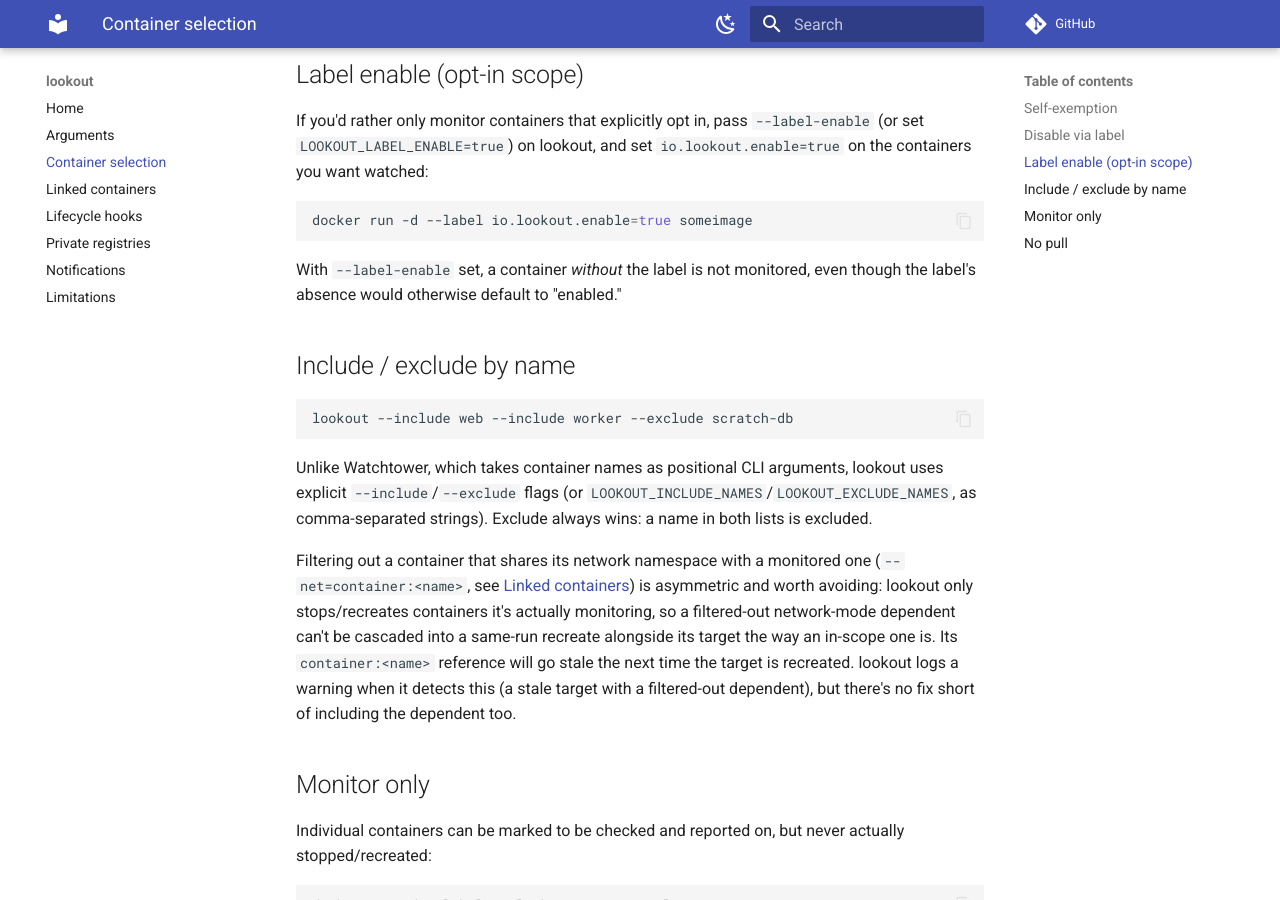
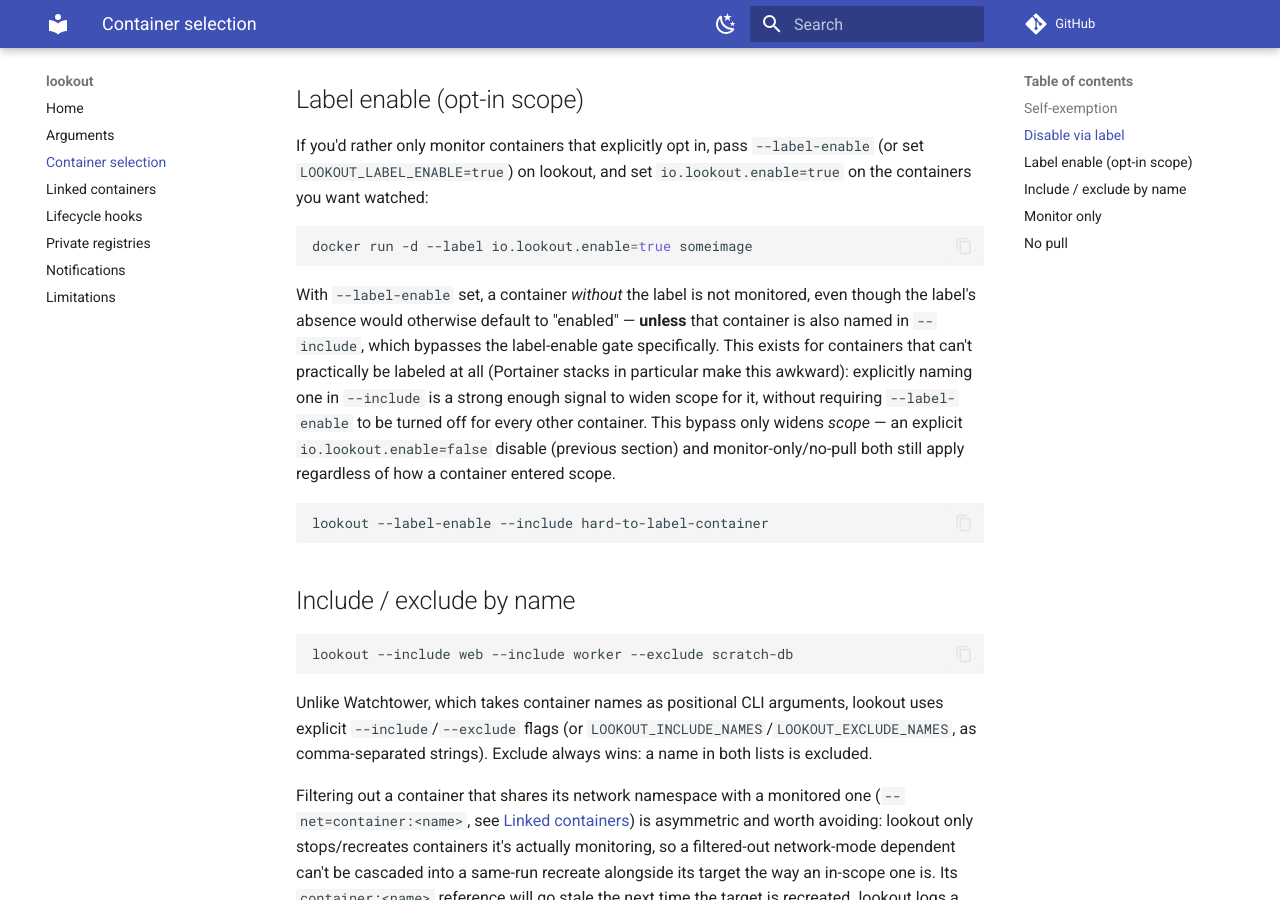
Before and after one commit to garage1118/lookout, an MkDocs documentation site: the page built from docs/container-selection.md, in a window 1280 px wide and 900 px high, scrolled down 1005 px. Built offline with MkDocs 1.6.1 and Material for MkDocs 9.7.7, drawn with Linux system fonts in a browser that asks for light colours; comment, search, counter and statistics services are not loaded; some of the changed text lies outside the part shown.

Commit message:
Document --include/--label-enable precedence and add Unreleased changelog entry

````diff
--- a/docs/container-selection.md
+++ b/docs/container-selection.md
@@ -5,7 +5,8 @@
 
 0. **Self-exemption** — always applies, not configurable. See below.
 1. **Disable via label** — always applies.
-2. **`--label-enable` scope** — off by default; when on, only explicitly-enabled containers qualify.
+2. **`--label-enable` scope** — off by default; when on, only explicitly-enabled containers qualify,
+   *unless* the container is explicitly named in `--include` (see below).
 3. **`--include`/`--exclude` by name** — exclude always wins.
 
 ## Self-exemption
@@ -48,7 +49,17 @@
 ```
 
 With `--label-enable` set, a container *without* the label is not monitored, even though the
-label's absence would otherwise default to "enabled."
+label's absence would otherwise default to "enabled" — **unless** that container is also named in
+`--include`, which bypasses the label-enable gate specifically. This exists for containers that
+can't practically be labeled at all (Portainer stacks in particular make this awkward): explicitly
+naming one in `--include` is a strong enough signal to widen scope for it, without requiring
+`--label-enable` to be turned off for every other container. This bypass only widens *scope* — an
+explicit `io.lookout.enable=false` disable (previous section) and monitor-only/no-pull both still
+apply regardless of how a container entered scope.
+
+```bash
+lookout --label-enable --include hard-to-label-container
+```
 
 ## Include / exclude by name
 
````
Also changed, not shown: CHANGELOG.md (+30 -0 lines).
